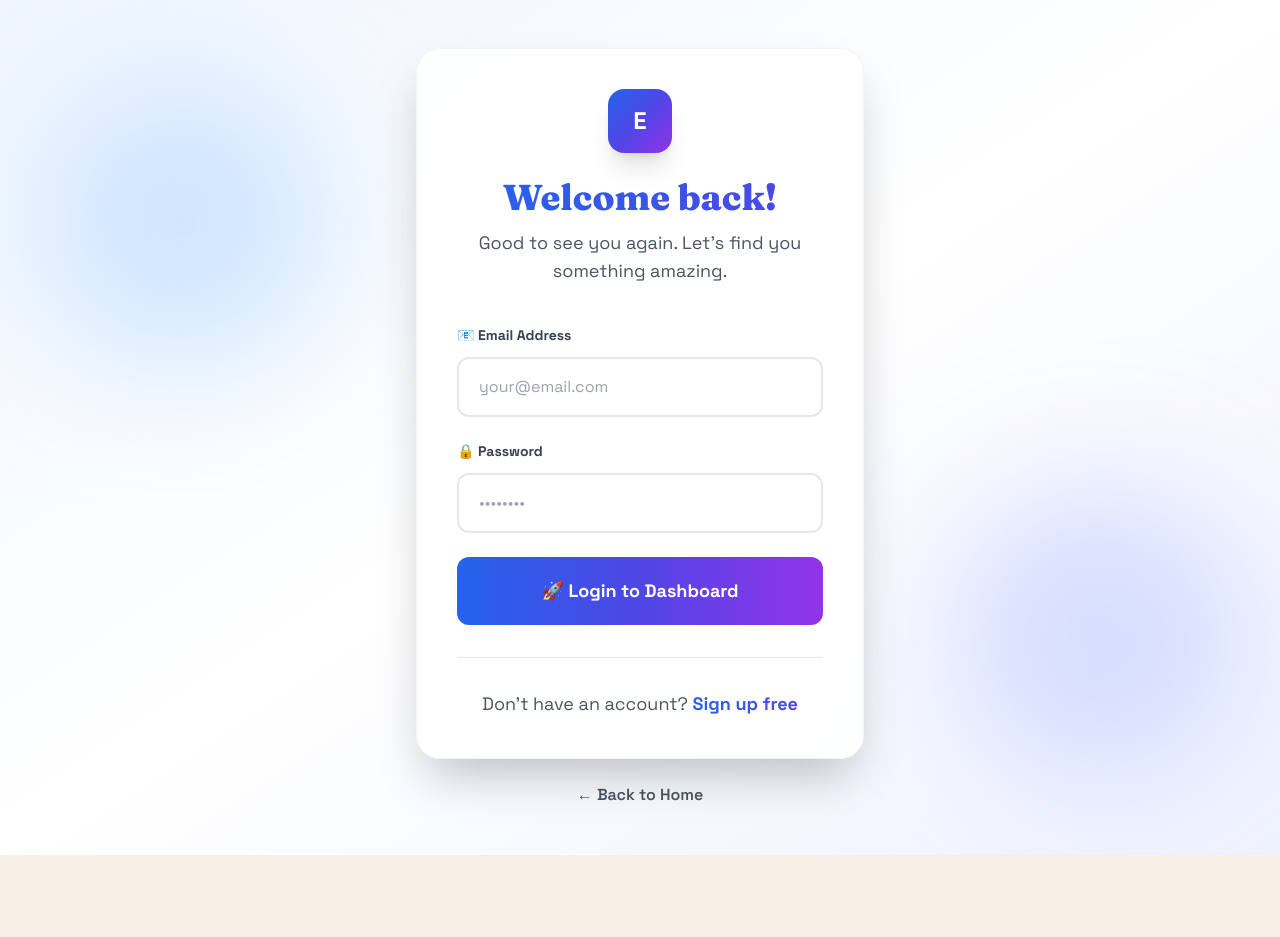
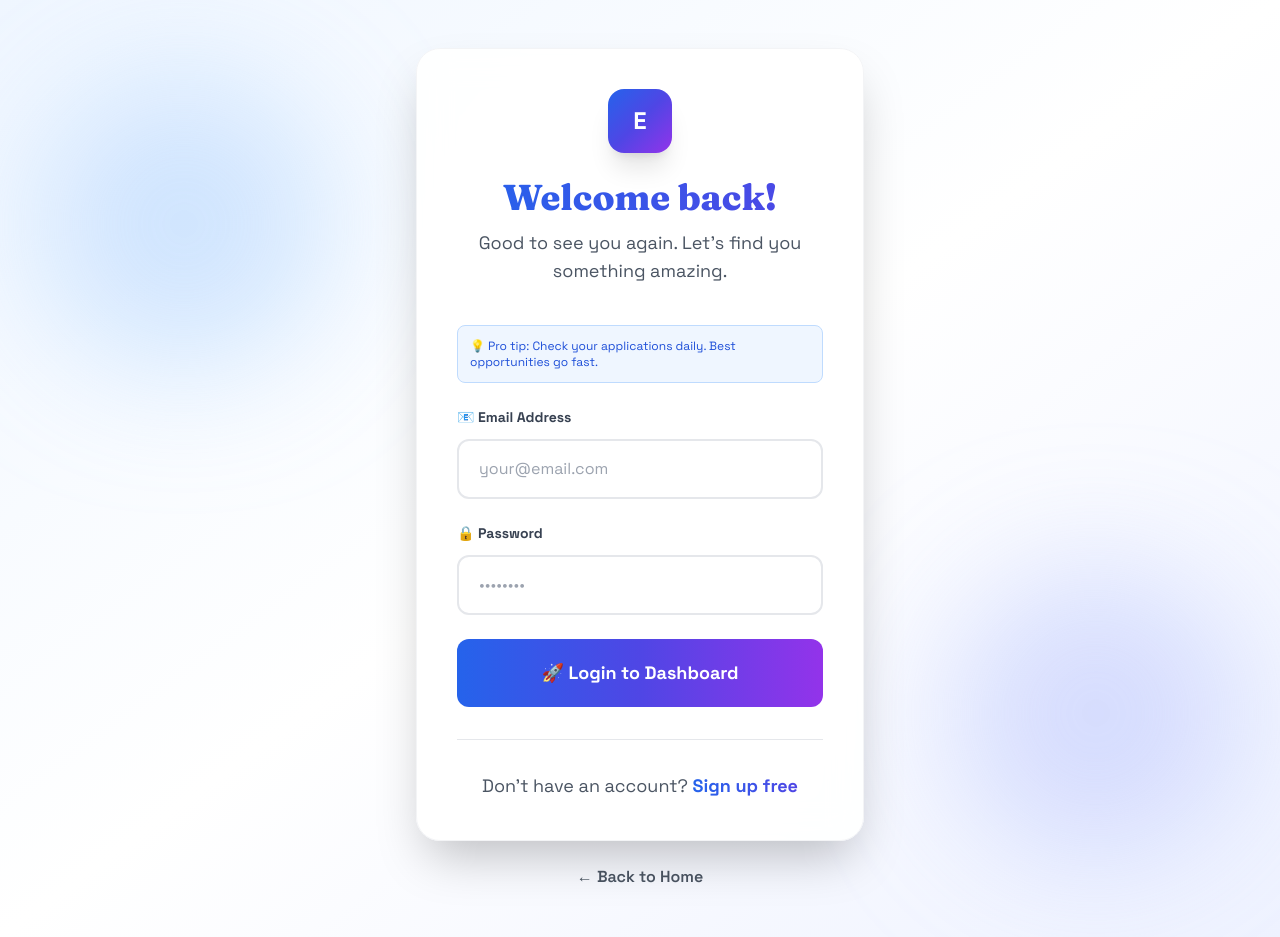
Before and after one commit to Si464434434/edu-elevate, a Next.js app: page /auth/login in a window 1280 px wide. Before the commit the page ends 855 px from the top, so only its background shows below. Built offline with nearby package versions, Linux system fonts and the light colour scheme.

Commit message:
Add human tips and easter eggs - real developer feel

```diff
--- a/app/auth/login/page.tsx
+++ b/app/auth/login/page.tsx
@@ -66,6 +66,11 @@ export default function LoginPage() {
             <p className="text-gray-600 text-lg">Good to see you again. Let&apos;s find you something amazing.</p>
           </div>
 
+          {/* Easter egg message */}
+          <div className="mb-6 p-3 bg-blue-50 rounded-lg border border-blue-200 text-xs text-blue-700">
+            💡 Pro tip: Check your applications daily. Best opportunities go fast.
+          </div>
+
           <form onSubmit={handleSubmit} className="space-y-6">
             <div>
               <label className="block text-sm font-bold text-gray-700 mb-3">
--- a/app/auth/register/page.tsx
+++ b/app/auth/register/page.tsx
@@ -66,6 +66,11 @@ export default function RegisterPage() {
               Let&apos;s get you started
             </h1>
             <p className="text-gray-600 text-lg">Join 45K+ students already finding amazing opportunities</p>
+          </div>
+
+          {/* Human touch message */}
+          <div className="mb-6 p-3 bg-green-50 rounded-lg border border-green-200 text-xs text-green-700">
+            🎯 Real talk: Complete your profile fully. It actually gets you more opportunities.
           </div>
 
           <form onSubmit={handleSubmit} className="space-y-5">
```
